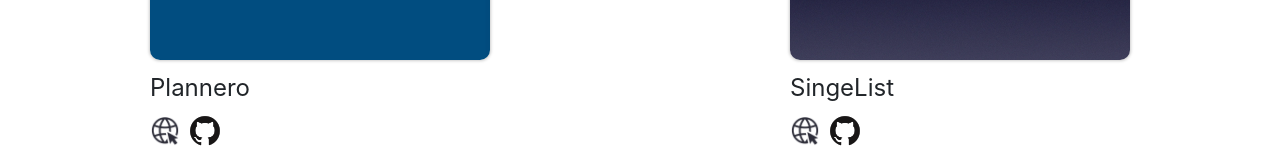
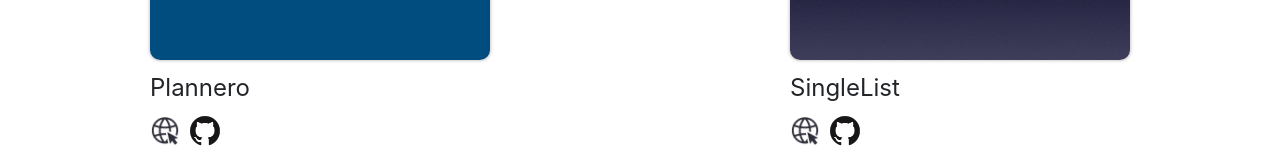
Before and after one commit to Jonathan-Nuno/my-portfolio, a React (Create React App) app in the folder Front/: page / in a window 1280 px wide. Shown: the part 1137-1297 px from the top of the page. Built offline with nearby package versions, Linux system fonts and the light colour scheme.

Commit message:
corrected spelling

```diff
--- a/Front/src/components/Carousel.js
+++ b/Front/src/components/Carousel.js
@@ -95,8 +95,8 @@
                 },
                 {
                     id: 4,
-                    title: 'SingeList',
-                    subTitle: 'SingeList',
+                    title: 'SingleList',
+                    subTitle: 'SingleList',
                     secondTitle: 'Project Details',
                     thirdTitle: 'Built Using',
                     builtWith: 'JavaScript, ReactJS, Redux, NodeJS, ExpressJS, MongoDB, Mongoose, Axios, JSONWebToken, HTML, CSS, Reactstrap and Bootstrap',
```
Also changed, not shown: 6 other files (tests, documents, lock files or other folders).
